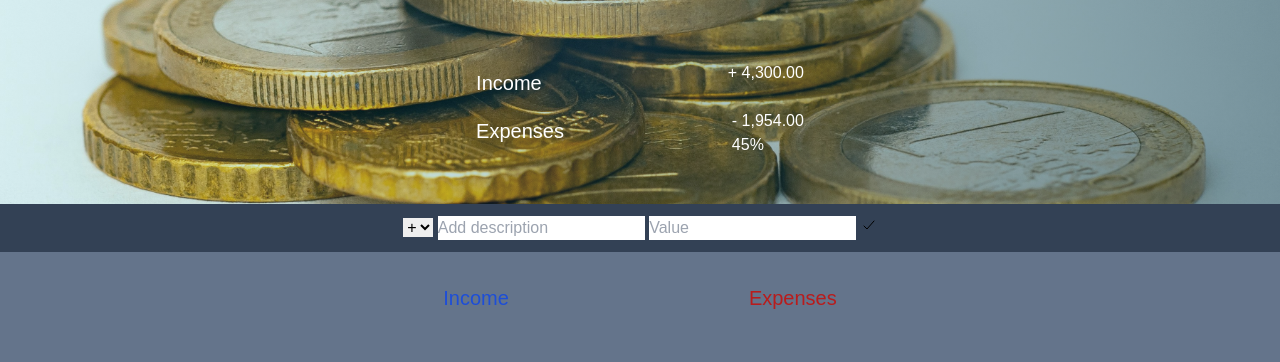
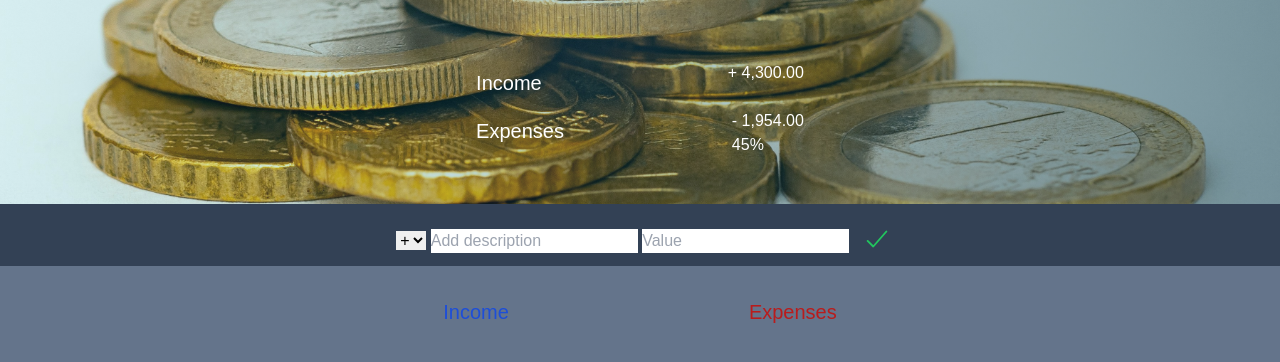
Before and after one commit to janeAnezi/Budget-Buddy, a website: page index.html in a window 1280 px wide. Shown: the part 196-558 px from the top of the page. Drawn offline with nearby package versions, Linux system fonts and the light colour scheme; a web font is replaced by a local one.

Commit message:
add style to add-btn class

```diff
--- a/index.html
+++ b/index.html
@@ -52,7 +52,7 @@
                 </select>
                 <input type="text" class="add-description" placeholder="Add description" />
                 <input type="number" class="add-value" placeholder="Value" />
-                <button class="add-btn"><ion-icon name="checkmark-outline"></ion-icon></button>
+                <button class="add-btn text-green-500 text-3xl"><ion-icon class="relative top-2 left-2" name="checkmark-outline"></ion-icon></button>
             </div>
         </div>
 
```
Also changed, not shown: src/output.css.
